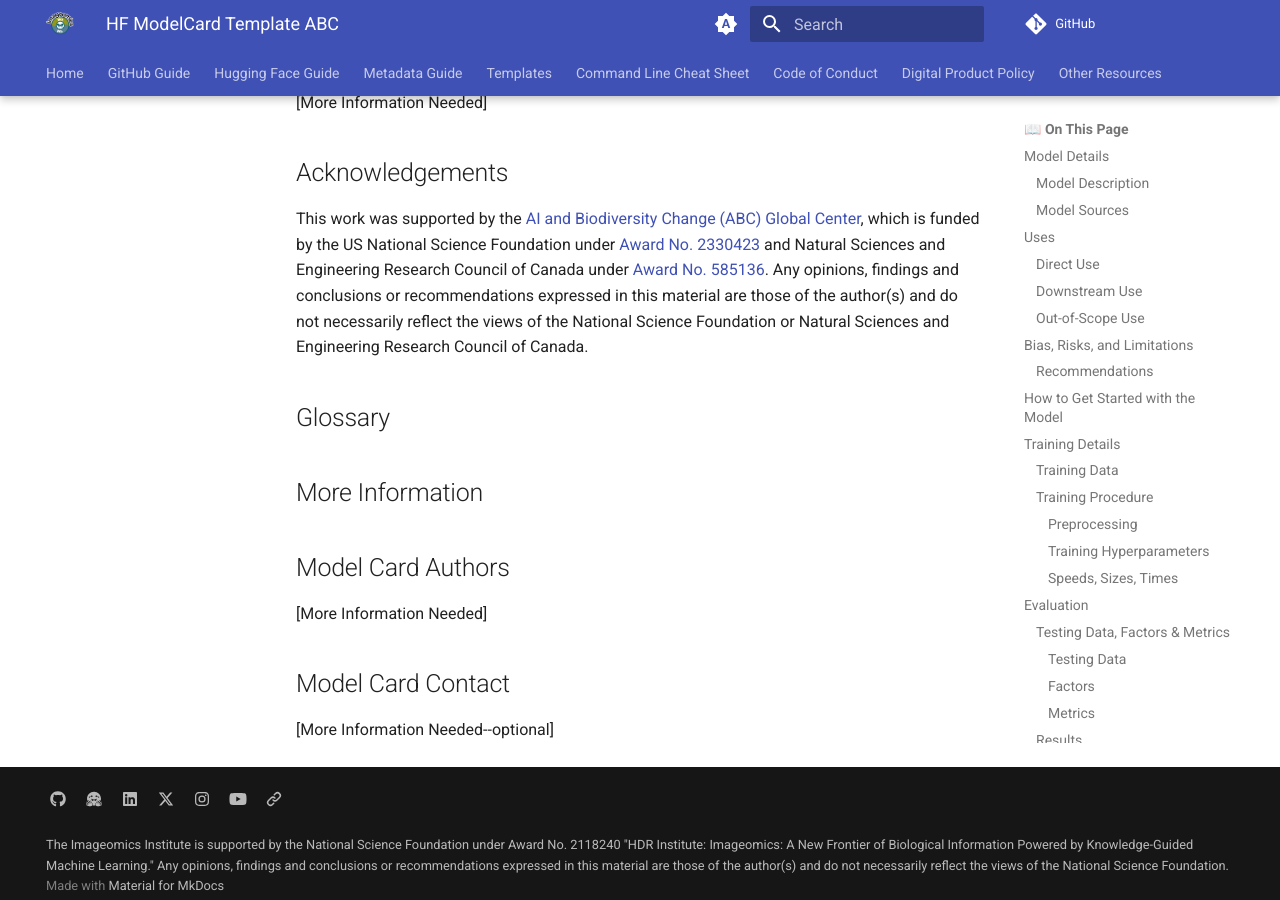
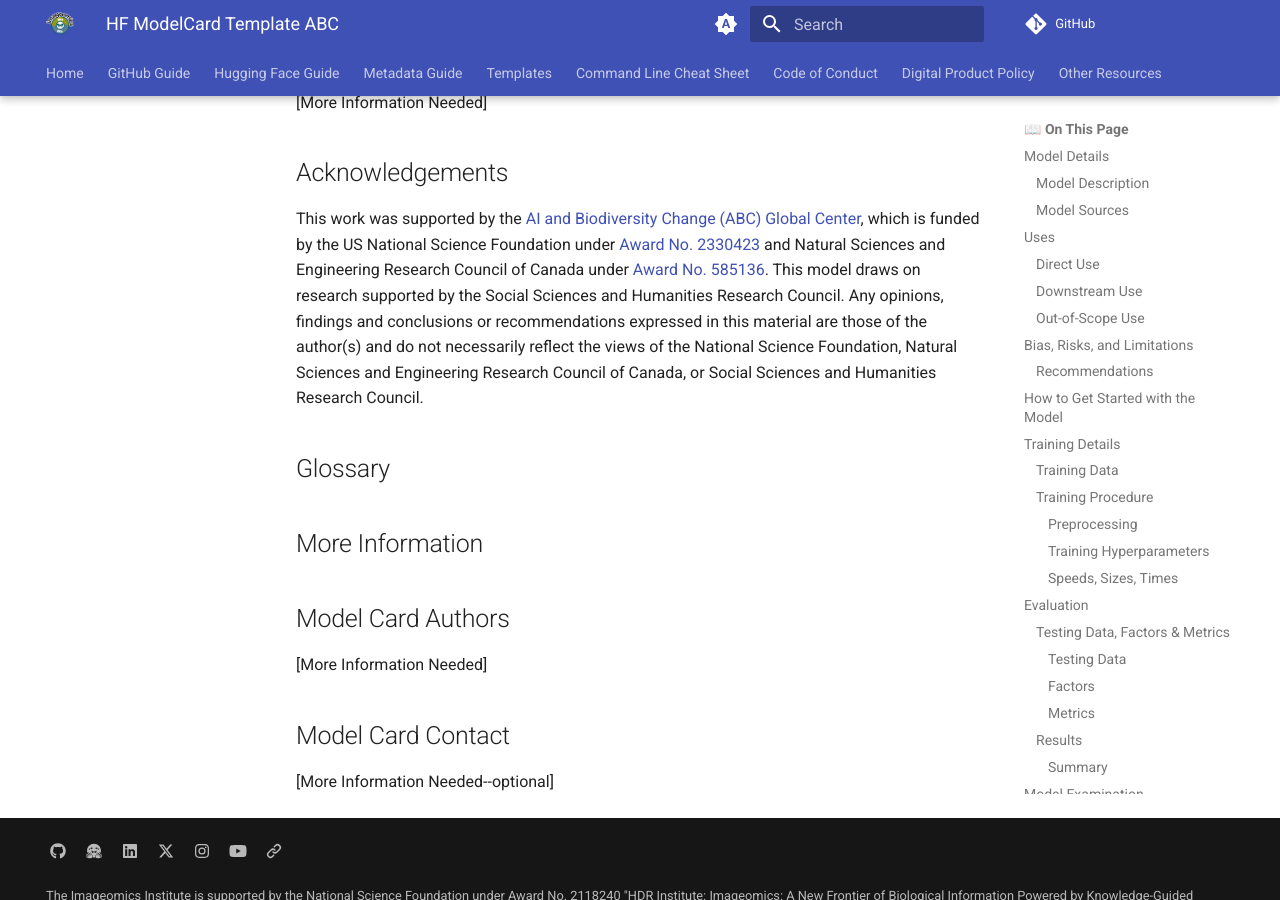
Before and after one commit to akashgunjegaon/Collaborative-distributed-science-guide, an MkDocs documentation site: the page built from docs/wiki-guide/HF_ModelCard_Template_ABC.md, in a window 1280 px wide and 900 px high, scrolled down 3486 px. Built offline with MkDocs 1.6.1 and Material for MkDocs 9.7.7, drawn with Linux system fonts in a browser that asks for light colours; comment, search, counter and statistics services are not loaded.

Commit message:
Apply suggestions to update acknowledgement
Co-authored-by: Elizabeth Campolongo <38985481+egrace479@users.noreply.github.com>

```diff
--- a/docs/wiki-guide/HF_ModelCard_Template_ABC.md
+++ b/docs/wiki-guide/HF_ModelCard_Template_ABC.md
@@ -265,7 +265,7 @@ If you use our model in your work, please cite the model and associated paper.
 
 ## Acknowledgements
 
-This work was supported by the [AI and Biodiversity Change (ABC) Global Center](http://abcresearchcenter.org/), which is funded by the US National Science Foundation under [Award No. 2330423](https://www.nsf.gov/awardsearch/showAward?AWD_ID=2330423&HistoricalAwards=false) and Natural Sciences and Engineering Research Council of Canada under [Award No. 585136](https://www.nserc-crsng.gc.ca/ase-oro/Details-Detailles_eng.asp?id=782440). Any opinions, findings and conclusions or recommendations expressed in this material are those of the author(s) and do not necessarily reflect the views of the National Science Foundation or Natural Sciences and Engineering Research Council of Canada.
+This work was supported by the [AI and Biodiversity Change (ABC) Global Center](http://abcresearchcenter.org/), which is funded by the US National Science Foundation under [Award No. 2330423](https://www.nsf.gov/awardsearch/showAward?AWD_ID=2330423&HistoricalAwards=false) and Natural Sciences and Engineering Research Council of Canada under [Award No. 585136](https://www.nserc-crsng.gc.ca/ase-oro/Details-Detailles_eng.asp?id=782440). This model draws on research supported by the Social Sciences and Humanities Research Council. Any opinions, findings and conclusions or recommendations expressed in this material are those of the author(s) and do not necessarily reflect the views of the National Science Foundation, Natural Sciences and Engineering Research Council of Canada, or Social Sciences and Humanities Research Council.
 
 ## Glossary
 
```
Also changed, not shown: docs/wiki-guide/HF_DatasetCard_Template_ABC.md (+1 -1 lines).
